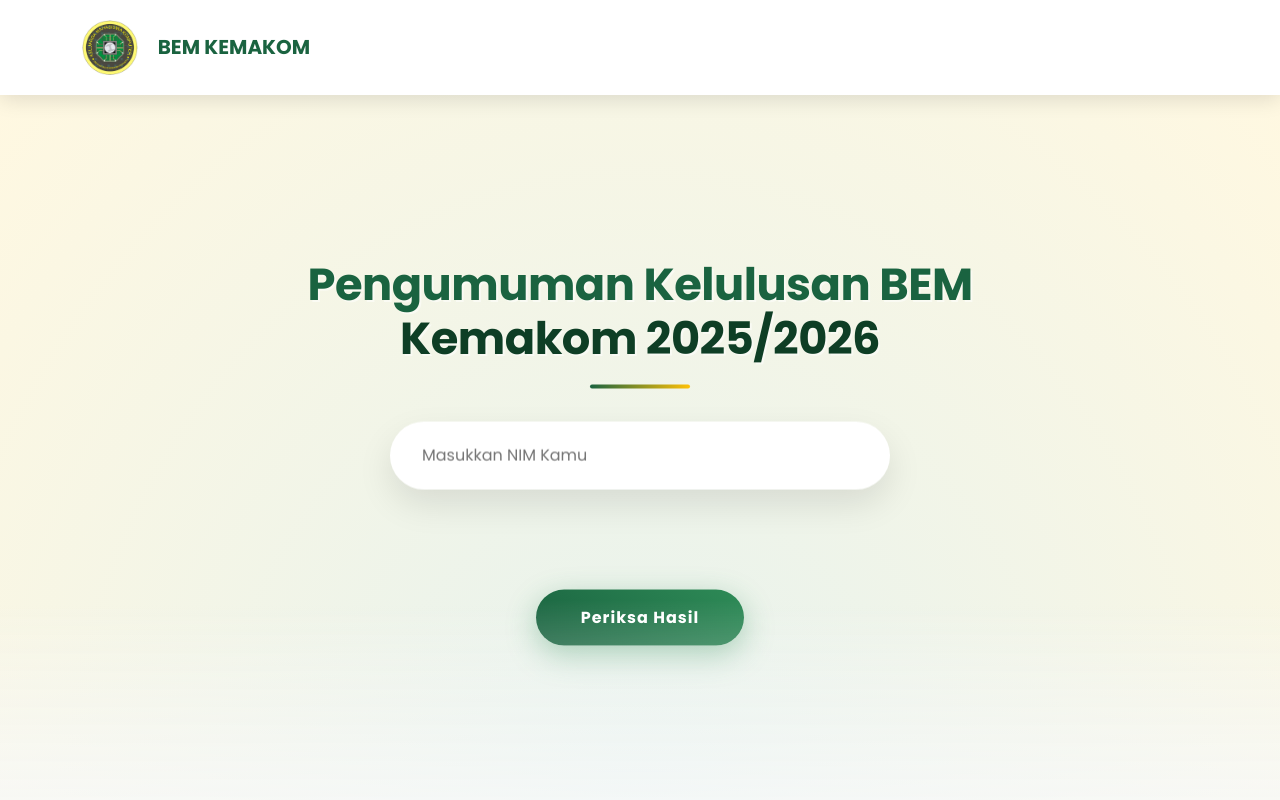
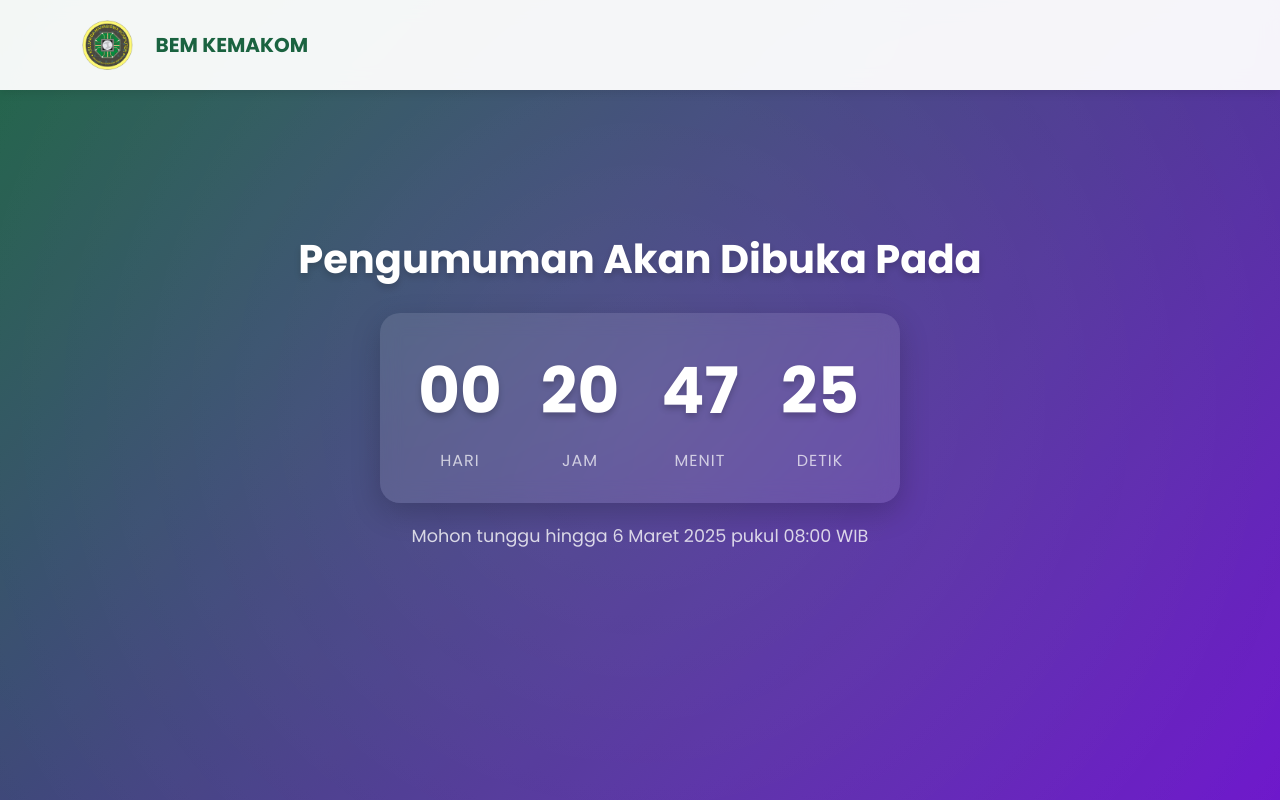
Before and after one commit to jouleee/pengumuman-kemakom, a plain HTML site: page index.html in a window 1280 px wide. Shown: the top 800 px of the page. Drawn offline with Linux system fonts and the light colour scheme.

Commit message:
Add files via upload

```diff
--- a/index.html
+++ b/index.html
@@ -17,9 +17,135 @@
         <link href="assets/css/bootstrap-icons.css" rel="stylesheet">
         <link href="assets/css/style.css" rel="stylesheet">
 
+        <style>
+
+            .navbar {
+                background-color: rgba(255,255,255,0.95);
+                box-shadow: 0 2px 10px rgba(0,0,0,0.1);
+                padding: 15px 0;
+            }
+
+            .navbar-brand {
+                display: flex;
+                align-items: center;
+                font-weight: 700;
+                color: var(--primary-color);
+            }
+
+            .navbar-brand img {
+                height: 50px;
+                margin-right: 15px;
+            }
+
+            .countdown-overlay {
+                position: fixed;
+                top: 0;
+                left: 0;
+                width: 100%;
+                height: 100%;
+                background: linear-gradient(135deg, var(--primary-color), #6a11cb);
+                z-index: 1000;
+                display: flex;
+                flex-direction: column;
+                justify-content: center;
+                align-items: center;
+                color: white;
+                text-align: center;
+                padding: 20px;
+                overflow: hidden;
+            }
+
+            .countdown-overlay::before {
+                content: '';
+                position: absolute;
+                top: -50%;
+                left: -50%;
+                width: 200%;
+                height: 200%;
+                background: radial-gradient(circle, rgba(255,255,255,0.1) 0%, transparent 70%);
+                animation: pulse 5s infinite alternate;
+            }
+
+            @keyframes pulse {
+                0% {
+                    transform: scale(0.95);
+                }
+                100% {
+                    transform: scale(1.05);
+                }
+            }
+
+            .countdown-timer {
+                background: rgba(255,255,255,0.1);
+                border-radius: 20px;
+                padding: 30px;
+                display: flex;
+                gap: 20px;
+                backdrop-filter: blur(10px);
+                box-shadow: 0 10px 30px rgba(0,0,0,0.2);
+            }
+
+            .countdown-timer > div {
+                display: flex;
+                flex-direction: column;
+                align-items: center;
+                min-width: 100px;
+            }
+
+            .countdown-timer > div > div {
+                font-size: 4rem;
+                font-weight: 700;
+                color: white;
+                text-shadow: 0 4px 6px rgba(0,0,0,0.2);
+            }
+
+            .countdown-timer span {
+                font-size: 1rem;
+                color: rgba(255,255,255,0.7);
+                text-transform: uppercase;
+                letter-spacing: 1px;
+                margin-top: 10px;
+            }
+
+            .countdown-overlay h2 {
+                font-size: 2.5rem;
+                margin-bottom: 30px;
+                font-weight: 700;
+                text-shadow: 0 4px 6px rgba(0,0,0,0.2);
+            }
+
+            .countdown-overlay p {
+                margin-top: 20px;
+                color: rgba(255,255,255,0.8);
+                font-size: 1.1rem;
+            }
+        </style>
+
     </head>
 
     <body>
+        <div id="countdown-overlay" class="countdown-overlay">
+            <h2>Pengumuman Akan Dibuka Pada</h2>
+            <div id="countdown-timer" class="countdown-timer">
+                <div>
+                    <div id="days">00</div>
+                    <span>Hari</span>
+                </div>
+                <div>
+                    <div id="hours">00</div>
+                    <span>Jam</span>
+                </div>
+                <div>
+                    <div id="minutes">00</div>
+                    <span>Menit</span>
+                </div>
+                <div>
+                    <div id="seconds">00</div>
+                    <span>Detik</span>
+                </div>
+            </div>
+            <p>Mohon tunggu hingga 6 Maret 2025 pukul 08:00 WIB</p>
+        </div>
 
         <nav class="navbar navbar-expand-lg">
             <div class="container">
@@ -154,42 +280,42 @@
         <script src="assets/js/animated-headline.js"></script>
         <script>
            $(document).ready(function() {
-            // Data NIM beserta nama dan bidang penerimaan
-            const nimDiterima = {
-                "2300484": { nama: "Julian Dwi Satrio", bidang: "Ketua BEM Kemakom" },
-                "2300492": { nama: "Ahmad Izzuddin Azzam", bidang: "Wakil Ketua BEM Kemakom" },
-                "2306173": { nama: "Nasywa Putri Ramadhina", bidang: "Sekretaris Umum BEM Kemakom" },
-                "2303612": { nama: "Aurylia Taffana", bidang: "Bendahara Umum BEM Kemakom" },
-                "2308372": { nama: "Muhammad Ridho Fajri", bidang: "Ketua Divisi Komunikasi, Teknologi, Informasi" },
-                "2302013": { nama: "Nabila Hermala Putri", bidang: "Ketua Biro Komunikasi" },
-                "2310996": { nama: "Naufal Najib Arif", bidang: "Ketua Biro Teknologi" },
-                "2305309": { nama: "Rasendriya Andhika", bidang: "Ketua Biro Desain" },
-                "2300408": { nama: "Cynthia Hasna Mazaya", bidang: "Ketua Biro Media" },
-                "2309549": { nama: "Hafizh Rasyid Ridha", bidang: "Ketua Divisi Pendidikan dan Pelatihan" },
-                "2306838": { nama: "Tyka Yulistriany", bidang: "Ketua Biro Manajemen Perlombaan" },
-                "2309131": { nama: "Alya Nurul Hanifah", bidang: "Ketua Biro Pendidikan dan Pelatihan" },
-                "2310850": { nama: "Muhammad Naufal Arbanin", bidang: "Ketua Divisi Penyaluran Minat dan Bakat" },
-                "2305056": { nama: "Syifa Nur Azizah", bidang: "Ketua Biro Digital" },
-                "2303558": { nama: "Dewi Yanti", bidang: "Ketua Biro Seni dan Keakraban" },
-                "2311174": { nama: "Muhammad Alfi Fariz", bidang: "Ketua Biro Olahraga" },
-                "2312265": { nama: "Tsalitsa Nuril Syabina", bidang: "Ketua Divisi Advokasi, Sosial dan Politik" },
-                "2300414": { nama: "Rahmat Taufik Al Hidayah", bidang: "Ketua Biro Sosial dan Politik" },
-                "2309179": { nama: "Ghefira Azka Fatharani", bidang: "Ketua Divisi Kerohanian" },
-                "2304041": { nama: "Rina Tri Agustianis", bidang: "Ketua Biro Syiar dan Dakwah" },
-                "2305680": { nama: "Aam Trianawati", bidang: "Ketua Biro Pengembangan Karakter" },
-                "2304742": { nama: "Muhammad Akhtar Rizki Ramadha", bidang: "Ketua Divisi Pengembangan Organisasi" },
-                "2301596": { nama: "Ahmad Rayki Pahlevi", bidang: "Ketua Biro Penelitian dan Pengembangan" },
-                "2300498": { nama: "Alvyn Hadrian Nugraha", bidang: "Ketua Divisi Ekonomi dan Bisnis" },
-                "2300822": { nama: "Marifatu Ambiya", bidang: "Ketua Biro Pemasaran" },
-                "2309844": { nama: "Sandy Achmad Nugraha", bidang: "Ketua Biro Bisnis dan Mitra" },
-            };
+            // Set the date we're counting down to
+            const countdownDate = new Date("March 6, 2025 08:00:00").getTime();
+
+            // Update the countdown every 1 second
+            const countdownFunction = setInterval(function() {
+                // Get the current date and time
+                const now = new Date().getTime();
+
+                // Find the distance between now and the countdown date
+                const distance = countdownDate - now;
+
+                // Calculate days, hours, minutes, and seconds
+                const days = Math.floor(distance / (1000 * 60 * 60 * 24));
+                const hours = Math.floor((distance % (1000 * 60 * 60 * 24)) / (1000 * 60 * 60));
+                const minutes = Math.floor((distance % (1000 * 60 * 60)) / (1000 * 60));
+                const seconds = Math.floor((distance % (1000 * 60)) / 1000);
+
+                // Display the countdown
+                $('#days').text(days < 10 ? '0' + days : days);
+                $('#hours').text(hours < 10 ? '0' + hours : hours);
+                $('#minutes').text(minutes < 10 ? '0' + minutes : minutes);
+                $('#seconds').text(seconds < 10 ? '0' + seconds : seconds);
+
+                // If the countdown is finished, remove the overlay
+                if (distance < 0) {
+                    clearInterval(countdownFunction);
+                    $('#countdown-overlay').remove();
+                    $('#nim').prop('disabled', false);
+                    $('button[type="submit"]').prop('disabled', false);
+                }
+            }, 1000);
 
             const nimDitolak = {
-                "23004": { nama : "Ahmad Izzuddin"}
             }
 
             const easteregg = {
-                "2108938": { nama : "Rapi Arsalan"}
             }
 
             $('#form-nim').submit(function(e) {
@@ -205,7 +331,7 @@
                 // Validasi berdasarkan objek nimDiterima
                 const dataMahasiswa = nimDiterima[nim];
                 const dataMhs = nimDitolak[nim];
-                const coba = easteregg[nim];
+                const dataNyoba = easteregg[nim];
 
                 // Hapus elemen hasil sebelumnya jika ada
                 $('.result-success, .result-error').remove();
@@ -216,7 +342,7 @@
                         '<h4>Selamat, ' + dataMahasiswa.nama + '!</h4>' +
                         '</span> dinyatakan <strong>DITERIMA</strong> ' +
                         'sebagai pengurus BEM Kemakom periode 2025/2026.</p>' +
-                        '<p><strong> Kamu diterima di Divisi:</strong> ' + dataMahasiswa.bidang + '</p>' +
+                        // '<p><strong> Kamu diterima di Divisi:</strong> ' + dataMahasiswa.bidang + '</p>' +
                         '<div class="event-info">' +
                         '<p class="mb-1"><strong>Informasi Pelantikan BEM KEMAKOM:</strong></p>' +
                         '<p class="mb-1"><i class="bi bi-calendar-event me-2"></i>Jumat, 7 Maret 2025</p>' +
@@ -229,7 +355,7 @@
                     $('#result-container').html(successElement);
 
                 }
-                else if(coba){
+                else if(dataNyoba){
                     // Tampilkan hasil tidak diterima
                     const errorElement = $('<div class="result-bug">' +
                         '<h4>Mohon Maaf</h4>' +
```
